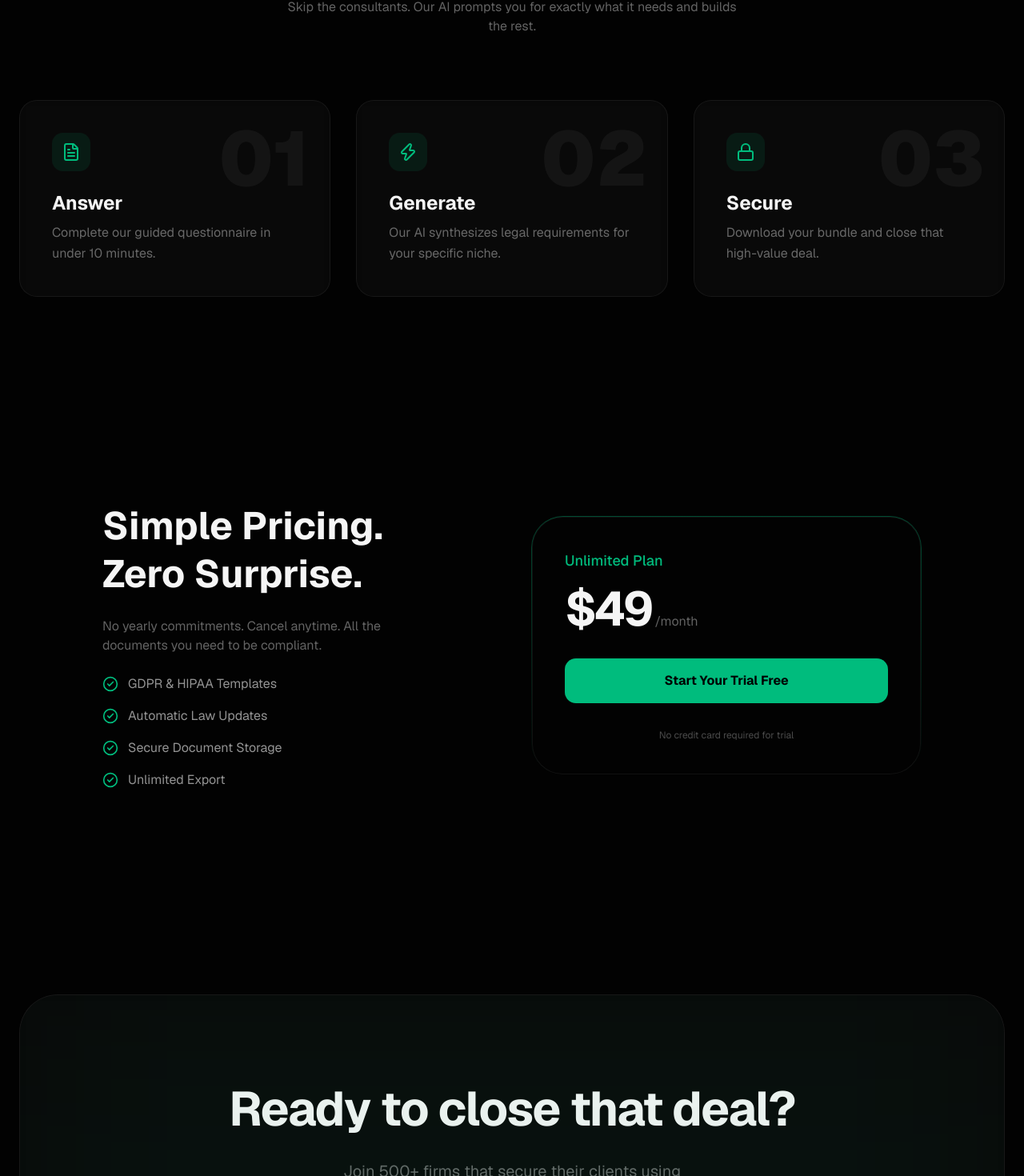
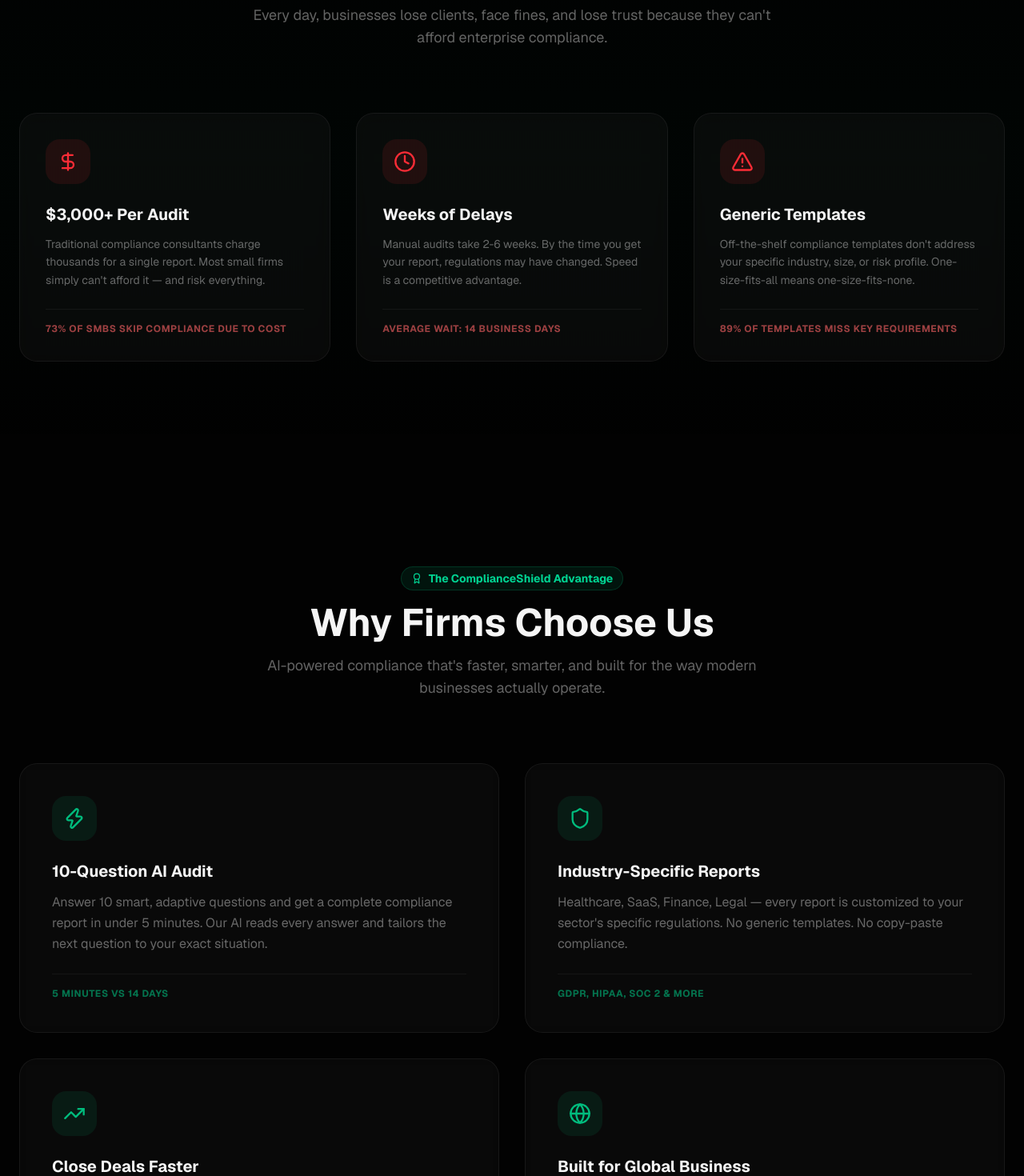
Before and after one commit to atbyme/Project, a Next.js app: page / in a window 1280 px wide. Shown: the part 1236-2706 px from the top of the page at 80% size. Built offline with nearby package versions, Linux system fonts and the light colour scheme; no server answers.

Commit message:
perf : Production

```diff
--- a/app/layout.tsx
+++ b/app/layout.tsx
@@ -37,6 +37,7 @@
     <html
       lang="en"
       className={`${geistSans.variable} ${geistMono.variable} h-full antialiased`}
+      style={{ scrollBehavior: 'smooth' }}
       suppressHydrationWarning
     >
       <body className="min-h-full flex flex-col">
--- a/app/page.tsx
+++ b/app/page.tsx
@@ -1,4 +1,4 @@
-import { Shield, CheckCircle2, ArrowRight, Lock, Zap, FileText, Sparkles } from 'lucide-react';
+import { Shield, CheckCircle2, ArrowRight, Lock, Zap, FileText, Sparkles, AlertTriangle, Clock, DollarSign, TrendingUp, Users, Globe, Award } from 'lucide-react';
 import Link from 'next/link';
 import { ThemeToggle } from '@/components/ThemeToggle';
 import { createClient } from '@/lib/server';
@@ -27,6 +27,7 @@
           </Link>
 
           <div className="flex items-center gap-6 text-sm text-foreground/50">
+            <a href="#why"      className="hidden md:block hover:text-foreground transition-colors">Why Us</a>
             <a href="#how"     className="hidden md:block hover:text-foreground transition-colors">How it works</a>
             <a href="#pricing" className="hidden md:block hover:text-foreground transition-colors">Pricing</a>
             {user && <Link href="/dashboard" className="hidden md:block hover:text-emerald-500 transition-colors font-medium">Archive</Link>}
@@ -89,6 +90,135 @@
             <div className="flex flex-wrap justify-center gap-x-16 gap-y-6 opacity-30">
               {['ACME LEGAL', 'MEDIX', 'DUE DILIGENCE', 'SECURELY', 'SHIELD LAW'].map((name) => (
                 <span key={name} className="text-xl font-bold tracking-tighter cursor-default hover:opacity-70 transition-opacity">{name}</span>
+              ))}
+            </div>
+          </div>
+        </section>
+
+        {/* What It Solves */}
+        <section className="px-6 py-32 bg-gradient-to-b from-transparent via-emerald-500/[0.02] to-transparent">
+          <div className="max-w-7xl mx-auto space-y-20">
+            <div className="text-center space-y-4">
+              <h2 className="text-4xl md:text-5xl font-bold">The Compliance Crisis</h2>
+              <p className="text-foreground/40 max-w-2xl mx-auto text-lg">Every day, businesses lose clients, face fines, and lose trust because they can't afford enterprise compliance.</p>
+            </div>
+
+            <div className="grid grid-cols-1 md:grid-cols-3 gap-8">
+              {[
+                {
+                  icon: DollarSign,
+                  title: '$3,000+ Per Audit',
+                  desc: 'Traditional compliance consultants charge thousands for a single report. Most small firms simply can\'t afford it — and risk everything.',
+                  stat: '73% of SMBs skip compliance due to cost',
+                  color: 'red',
+                },
+                {
+                  icon: Clock,
+                  title: 'Weeks of Delays',
+                  desc: 'Manual audits take 2-6 weeks. By the time you get your report, regulations may have changed. Speed is a competitive advantage.',
+                  stat: 'Average wait: 14 business days',
+                  color: 'amber',
+                },
+                {
+                  icon: AlertTriangle,
+                  title: 'Generic Templates',
+                  desc: 'Off-the-shelf compliance templates don\'t address your specific industry, size, or risk profile. One-size-fits-all means one-size-fits-none.',
+                  stat: '89% of templates miss key requirements',
+                  color: 'orange',
+                },
+              ].map((item) => (
+                <div key={item.title} className="glass-card p-8 rounded-3xl space-y-6 relative overflow-hidden group hover:border-red-500/20 transition-all">
+                  <div className="w-14 h-14 rounded-2xl bg-red-500/10 flex items-center justify-center">
+                    <item.icon className="w-7 h-7 text-red-500" />
+                  </div>
+                  <div className="space-y-3">
+                    <h3 className="text-xl font-bold">{item.title}</h3>
+                    <p className="text-foreground/40 leading-relaxed text-sm">{item.desc}</p>
+                  </div>
+                  <div className="pt-4 border-t border-foreground/5">
+                    <p className="text-xs font-bold text-red-400/60 uppercase tracking-wider">{item.stat}</p>
+                  </div>
+                </div>
+              ))}
+            </div>
+          </div>
+        </section>
+
+        {/* Why ComplianceShield AI */}
+        <section id="why" className="px-6 py-32 scroll-mt-20">
+          <div className="max-w-7xl mx-auto space-y-20">
+            <div className="text-center space-y-4">
+              <div className="inline-flex items-center gap-2 px-3 py-1 rounded-full bg-emerald-500/10 border border-emerald-500/20 text-emerald-600 dark:text-emerald-400 text-sm font-bold">
+                <Award className="w-3.5 h-3.5" />
+                <span>The ComplianceShield Advantage</span>
+              </div>
+              <h2 className="text-4xl md:text-5xl font-bold">Why Firms Choose Us</h2>
+              <p className="text-foreground/40 max-w-2xl mx-auto text-lg">AI-powered compliance that's faster, smarter, and built for the way modern businesses actually operate.</p>
+            </div>
+
+            <div className="grid grid-cols-1 md:grid-cols-2 gap-8">
+              {[
+                {
+                  icon: Zap,
+                  title: '10-Question AI Audit',
+                  desc: 'Answer 10 smart, adaptive questions and get a complete compliance report in under 5 minutes. Our AI reads every answer and tailors the next question to your exact situation.',
+                  highlight: '5 minutes vs 14 days',
+                },
+                {
+                  icon: Shield,
+                  title: 'Industry-Specific Reports',
+                  desc: 'Healthcare, SaaS, Finance, Legal — every report is customized to your sector\'s specific regulations. No generic templates. No copy-paste compliance.',
+                  highlight: 'GDPR, HIPAA, SOC 2 & more',
+                },
+                {
+                  icon: TrendingUp,
+                  title: 'Close Deals Faster',
+                  desc: 'Enterprise clients demand compliance proof. Show them a professional, board-ready audit in minutes — not weeks. Win contracts your competitors lose.',
+                  highlight: '3x faster deal closure',
+                },
+                {
+                  icon: Globe,
+                  title: 'Built for Global Business',
+                  desc: 'Multi-jurisdiction compliance handled automatically. Whether you serve EU, US, or global clients — your reports cover every applicable regulation.',
+                  highlight: 'Multi-region support',
+                },
+              ].map((item) => (
+                <div key={item.title} className="glass-card p-10 rounded-3xl space-y-6 relative overflow-hidden group hover:border-emerald-500/20 transition-all">
+                  <div className="w-14 h-14 rounded-2xl bg-emerald-500/10 flex items-center justify-center">
+                    <item.icon className="w-7 h-7 text-emerald-500" />
+                  </div>
+                  <div className="space-y-3">
+                    <h3 className="text-xl font-bold">{item.title}</h3>
+                    <p className="text-foreground/40 leading-relaxed">{item.desc}</p>
+                  </div>
+                  <div className="pt-4 border-t border-foreground/5">
+                    <p className="text-xs font-bold text-emerald-500/60 uppercase tracking-wider">{item.highlight}</p>
+                  </div>
+                </div>
+              ))}
+            </div>
+          </div>
+        </section>
+
+        {/* Importance / Trust Section */}
+        <section className="px-6 py-32 bg-foreground/[0.015] border-y border-foreground/[0.06]">
+          <div className="max-w-5xl mx-auto space-y-16">
+            <div className="text-center space-y-4">
+              <h2 className="text-4xl md:text-5xl font-bold">Why Compliance Can't Wait</h2>
+              <p className="text-foreground/40 max-w-2xl mx-auto text-lg">Non-compliance isn't just a legal risk — it's a business survival risk.</p>
+            </div>
+
+            <div className="grid grid-cols-1 md:grid-cols-3 gap-12 text-center">
+              {[
+                { number: '$2.4M', label: 'Average GDPR fine per violation', sublabel: 'Source: EU Data Protection Board 2025' },
+                { number: '68%', label: 'of clients check compliance before signing', sublabel: 'Source: B2B Trust Survey 2025' },
+                { number: '43%', label: 'of data breaches happen at non-compliant firms', sublabel: 'Source: CyberRisk Intelligence Report' },
+              ].map((stat) => (
+                <div key={stat.label} className="space-y-3">
+                  <div className="text-5xl md:text-6xl font-black text-emerald-500">{stat.number}</div>
+                  <p className="text-foreground/60 font-semibold">{stat.label}</p>
+                  <p className="text-xs text-foreground/25">{stat.sublabel}</p>
+                </div>
               ))}
             </div>
           </div>
```
